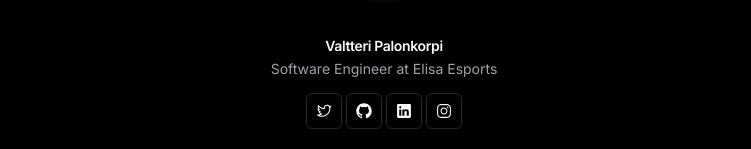
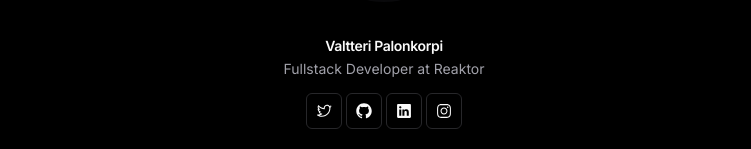
Before and after one commit to valdemartti/valde-dev, a Next.js app: page / in a window 1280 px wide. Shown: the part 336-485 px from the top of the page, without its empty margins (256-1007 px from the left). Built offline with nearby package versions, Linux system fonts and the light colour scheme.

Commit message:
Update Card.tsx

```diff
--- a/src/components/Card.tsx
+++ b/src/components/Card.tsx
@@ -31,7 +31,7 @@ export function Card() {
           <CardTitle>Valtteri Palonkorpi</CardTitle>
           <HoverSwitch className="w-80 mx-auto">
             <CardDescription>
-              Software Engineer at Elisa Esports
+              Fullstack Developer at Reaktor
             </CardDescription>
             <CardDescription>
               Poodle dad with a love for creating things
```
